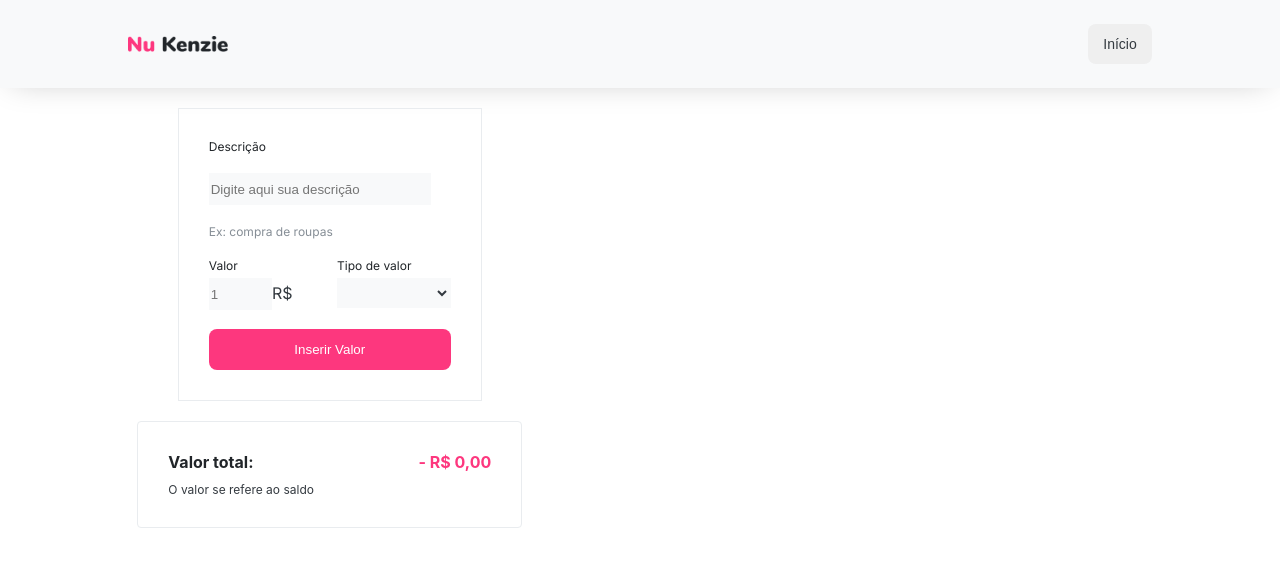
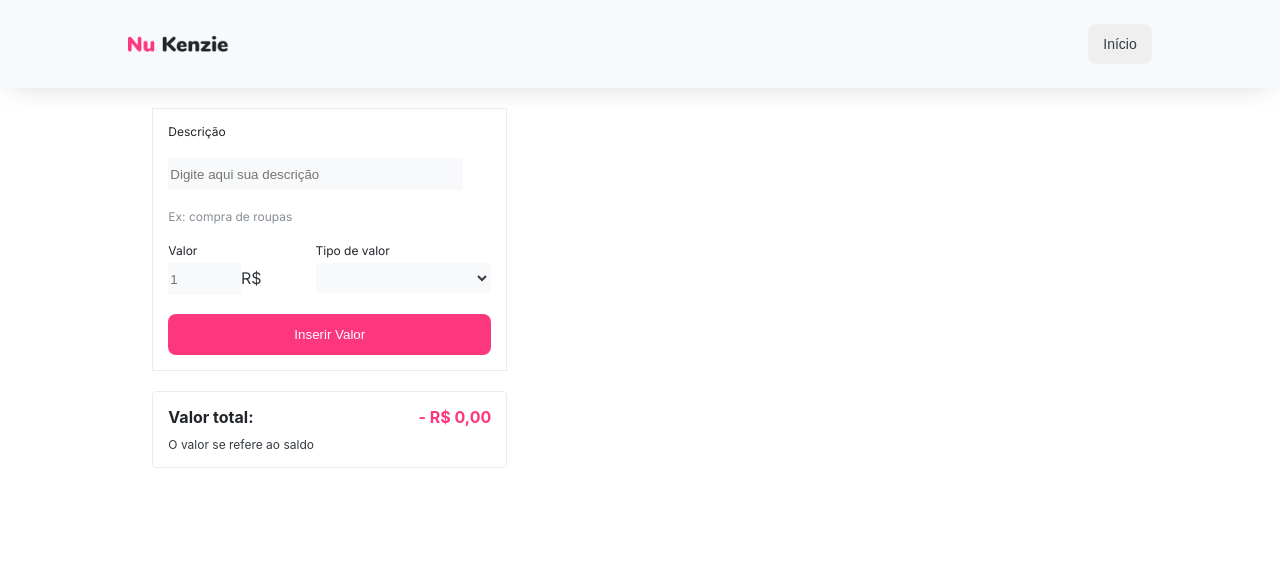
Before and after one commit to Rafanfos/nu-kenzie, a React (Create React App) app: page / in a window 1280 px wide. Both pictures are taken after a click on the button "Iniciar". Shown: the top 566 px of the page. Built offline with nearby package versions, Linux system fonts and the light colour scheme.

Commit message:
style: fix paddings

```diff
--- a/src/components/Form/style.css
+++ b/src/components/Form/style.css
@@ -2,10 +2,10 @@ form {
   display: flex;
   flex-direction: column;
   text-align: left;
-  width: 80%;
+  width: 90%;
   height: 200px;
   border: 1px solid var(--grey-2);
-  padding: 30px;
+  padding: 15px;
   gap: 19px;
   font-family: "Inter", sans-serif;
 }
@@ -62,7 +62,7 @@ button:hover {
 
 @media (min-width: 768px) {
   form {
-    width: 60%;
+    width: 80%;
     height: 80%;
   }
 }
--- a/src/components/List/style.css
+++ b/src/components/List/style.css
@@ -2,11 +2,12 @@ ul {
   display: flex;
   width: 90%;
   flex-direction: column;
-  padding: 0;
+  padding: 5px 15px;
   gap: 20px;
   font-family: "Nunito", sans-serif;
   overflow: auto;
   max-height: 100%;
+  margin: 0;
 }
 
 li {
--- a/src/components/Total/style.css
+++ b/src/components/Total/style.css
@@ -3,8 +3,8 @@
   justify-content: space-between;
   border: 1px solid #e9ecef;
   border-radius: 4px;
-  padding: 30px;
-  width: 80%;
+  padding: 15px;
+  width: 90%;
 }
 
 .text {
@@ -22,3 +22,9 @@
   color: var(--primary);
   font-weight: 700;
 }
+
+@media (min-width: 768px) {
+  .total_value {
+    width: 80%;
+  }
+}
```
